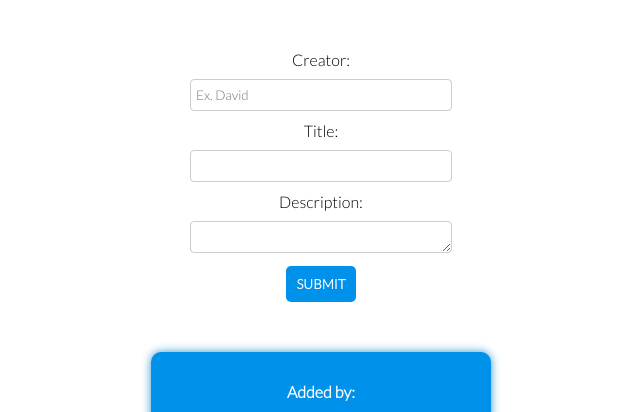
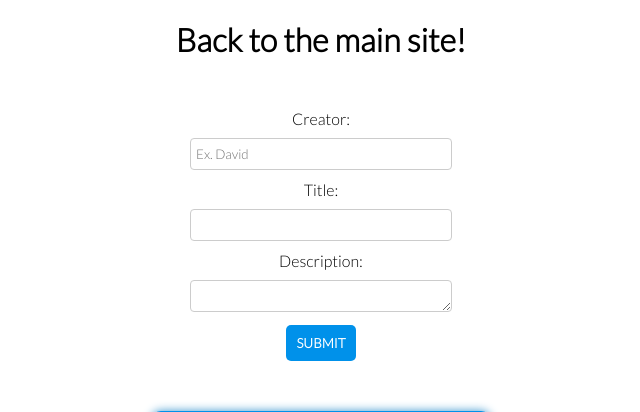
Before and after one commit to SzymanskiFilip/PHP-TodoApp, a PHP site: page / in a window 1280 px wide. Shown: the top 412 px of the page, without its empty margins (319-959 px from the left). Run offline with PHP 8.4, Linux system fonts and the light colour scheme.

Commit message:
added and styled a link that directs to the website

```diff
--- a/index.php
+++ b/index.php
@@ -22,6 +22,10 @@ $todos = json_decode(file_get_contents('./todos.json'), true);
 
 
 <body>
+    <div class="back">
+        <h1><a href="http://filipszymanski.eu/">Back to the main site!</a></h1>
+    </div>
+
     <div class="form">
         <form method="post" action="addtodo.php">
             <label>Creator: </label><br>
--- a/style.css
+++ b/style.css
@@ -87,3 +87,20 @@ button:hover {
 .creator {
   margin-bottom: 10px;
 }
+
+.back {
+  padding-top: 20px;
+  display: flex;
+  justify-content: center;
+  align-items: center;
+}
+
+a {
+  text-decoration: none;
+  color: black;
+  transition: 0.3s;
+}
+
+a:hover {
+  color: #3995ce;
+}
```
